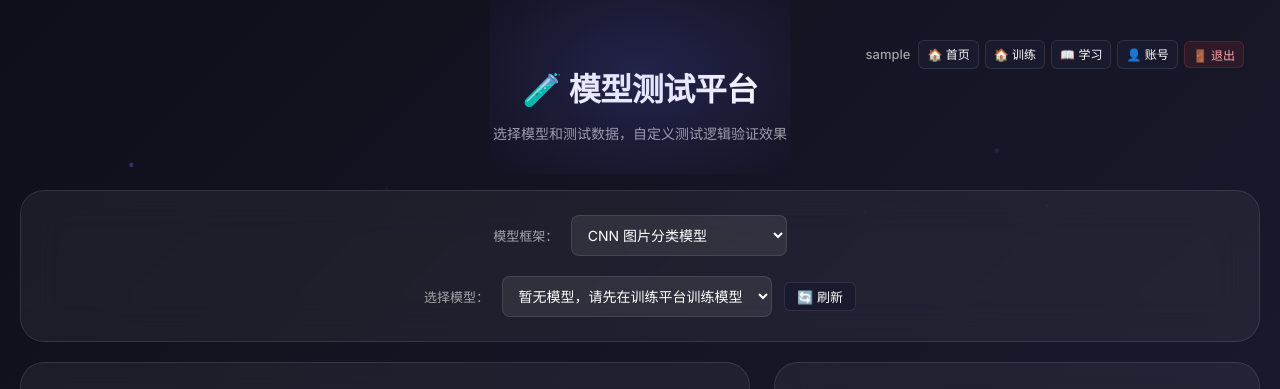
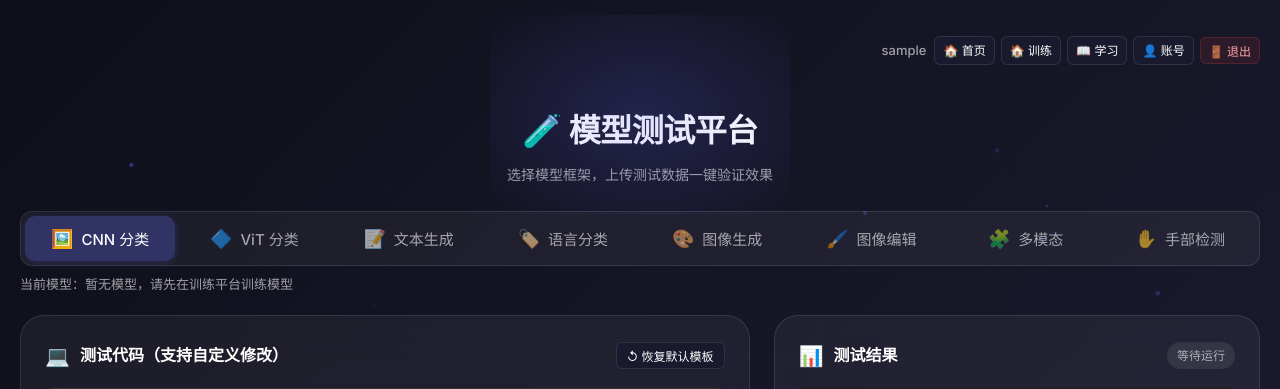
Before and after one commit to fhz1206/AI_TRAINER, a Flask app: page /check in a window 1280 px wide. Shown: the top 389 px of the page. Run offline with Flask 3, Linux system fonts and the light colour scheme; the visitor is signed in with stand-in values (Sample User, id 1); data that the repository does not hold is empty; parts of the project's set-up code (start-up, migrations or seed data) failed here and were passed over.

Commit message:
style(check): 测试页面对齐训练页样式——导航横条+框架标签条
- 头部结构与训练页一致：顶部右侧用户信息横条（首页/训练/学习/账号/退出）
  + 纯标题 app-header（🧪 模型测试平台），不再把用户信息塞进 header
- 框架选择由下拉框卡片改为训练页同款 tabs-container 标签条（8 个框架 tab），
  新增 switchFrameworkTab() 切换函数：点亮标签并驱动兼容层里的
  frameworkSelect，复用原有 onFrameworkChange 联动（模板切换/上传提示/
  模型列表加载），全部 JS 钩子保持不变
- 原下拉框与刷新按钮移入视觉隐藏的兼容层（aria-hidden + clip），
  loadModels 完成后同步可见的"当前模型"信息行
- 布局区（左代码+上传 / 右结果）、上传卡、运行按钮均未改动

验证：node --check 通过；渲染断言通过——标签条 8 个切换钩子就位、
兼容层隐藏但控件齐全、原有功能区元素完整、CSS 引用不变

Co-Authored-By: AtomCode (stealth/ox-alpha) <noreply@atomgit.com>

```diff
--- a/static/js/check.js
+++ b/static/js/check.js
@@ -347,6 +347,12 @@ else:
                             `<option value="${m.name}">${m.name} (${m.size} | ${TYPE_LABEL[m.type] || m.type})</option>`
                         ).join('');
                     }
+                    // 同步可见的"当前模型"信息行（下拉框已在兼容层中隐藏）
+                    const info = document.getElementById('modelInfoLine');
+                    if (info) {
+                        const opt = select.selectedOptions && select.selectedOptions[0];
+                        info.textContent = opt ? ('当前模型：' + opt.text) : '';
+                    }
                 } else {
                     select.innerHTML = '<option value="">加载失败</option>';
                 }
@@ -639,3 +645,14 @@ else:
                 alert('退出失败: ' + e.message);
             }
         }
+
+// 框架标签条切换（与训练页同款交互）：实际状态仍由兼容层的 frameworkSelect 驱动
+function switchFrameworkTab(fw) {
+    document.querySelectorAll('#frameworkTabs .tab-btn').forEach(btn => {
+        btn.classList.toggle('active', btn.dataset.fw === fw);
+    });
+    const sel = document.getElementById('frameworkSelect');
+    if (!sel || sel.value === fw) return;
+    sel.value = fw;
+    onFrameworkChange();   // 复用原有联动：模板切换/上传提示/模型列表
+}
--- a/templates/check.html
+++ b/templates/check.html
@@ -14,12 +14,8 @@
 <body>
     <canvas id="particles-canvas"></canvas>
     <div class="app-wrapper" style="position:relative;z-index:1;">
-        <!-- 头部（和ITPP.html一致） -->
-        <header class="app-header">
-            <div class="header-glow"></div>
-            <h1>🧪 模型测试平台</h1>
-            <p class="subtitle">选择模型和测试数据，自定义测试逻辑验证效果</p>
-            <div class="user-info">
+        <!-- 顶部导航栏（与训练页一致） -->
+        <div class="user-info" style="position:static;display:flex;justify-content:flex-end;align-items:center;gap:6px;padding:12px 0 0;flex-wrap:wrap;">
             <span class="username" id="headerUsername">{{ username }}</span>
             <a href="/home" class="btn-test" title="首页">🏠 首页</a>
             <a href="/train" class="btn-test" title="训练面板">🏠 训练</a>
@@ -29,14 +25,47 @@
                 🚪 退出
             </button>
         </div>
+        <!-- 头部（与训练页同款：纯标题） -->
+        <header class="app-header">
+            <div class="header-glow"></div>
+            <h1>🧪 模型测试平台</h1>
+            <p class="subtitle">选择模型框架，上传测试数据一键验证效果</p>
         </header>
 
-        <!-- 顶部控制栏：框架选择+模型选择 -->
-        <div class="card" style="margin-top: 20px;">
-            <div class="form-group" style="display: flex; gap: 20px; align-items: center; flex-wrap: wrap;">
-                <div>
-                    <label style="margin-right: 8px;">模型框架：</label>
-                    <!-- 新增head_mode框架选项 -->
+        <!-- 框架选择标签条（与训练页同款交互） -->
+        <div class="tabs-container" role="tablist" id="frameworkTabs">
+            <button type="button" class="tab-btn active" data-fw="image" onclick="switchFrameworkTab('image')">
+                <span>🖼️</span> CNN 分类
+            </button>
+            <button type="button" class="tab-btn" data-fw="image_vit" onclick="switchFrameworkTab('image_vit')">
+                <span>🔷</span> ViT 分类
+            </button>
+            <button type="button" class="tab-btn" data-fw="text" onclick="switchFrameworkTab('text')">
+                <span>📝</span> 文本生成
+            </button>
+            <button type="button" class="tab-btn" data-fw="text_cls" onclick="switchFrameworkTab('text_cls')">
+                <span>🏷️</span> 语言分类
+            </button>
+            <button type="button" class="tab-btn" data-fw="diffusion" onclick="switchFrameworkTab('diffusion')">
+                <span>🎨</span> 图像生成
+            </button>
+            <button type="button" class="tab-btn" data-fw="diffusion_edit" onclick="switchFrameworkTab('diffusion_edit')">
+                <span>🖌️</span> 图像编辑
+            </button>
+            <button type="button" class="tab-btn" data-fw="multimodal" onclick="switchFrameworkTab('multimodal')">
+                <span>🧩</span> 多模态
+            </button>
+            <button type="button" class="tab-btn" data-fw="head_mode" onclick="switchFrameworkTab('head_mode')">
+                <span>✋</span> 手部检测
+            </button>
+        </div>
+
+        <!-- 当前选中模型信息行 -->
+        <div id="modelInfoLine" style="margin:-12px 0 16px;font-size:13px;color:var(--text-secondary);min-height:18px;"></div>
+
+        <!-- 兼容层：保留原下拉与刷新控件（JS 钩子不变），仅视觉隐藏 -->
+        <div aria-hidden="true" style="position:absolute;width:1px;height:1px;overflow:hidden;clip:rect(0 0 0 0);white-space:nowrap;">
+            <label>模型框架：</label>
             <select id="frameworkSelect" class="form-select" onchange="onFrameworkChange()">
                 <option value="image">CNN 图片分类模型</option>
                 <option value="image_vit">ViT 图像分类模型</option>
@@ -47,15 +76,11 @@
                 <option value="multimodal">多模态图文模型</option>
                 <option value="head_mode">✋ 手部关键点检测</option>
             </select>
-                </div>
-                <div>
-                    <label style="margin-right: 8px;">选择模型：</label>
+            <label>选择模型：</label>
             <select id="modelSelect" class="form-select">
                 <option value="">请先选择框架</option>
             </select>
-                    <button class="btn-secondary" style="padding: 4px 12px; margin-left: 8px; font-size: 13px;" onclick="loadModels()">🔄 刷新</button>
-                </div>
-            </div>
+            <button class="btn-secondary" onclick="loadModels()">🔄 刷新</button>
         </div>
 
         <!-- 主体布局：左代码+上传，右结果 -->
```
Lines whose indentation alone changed are shown as unchanged.
